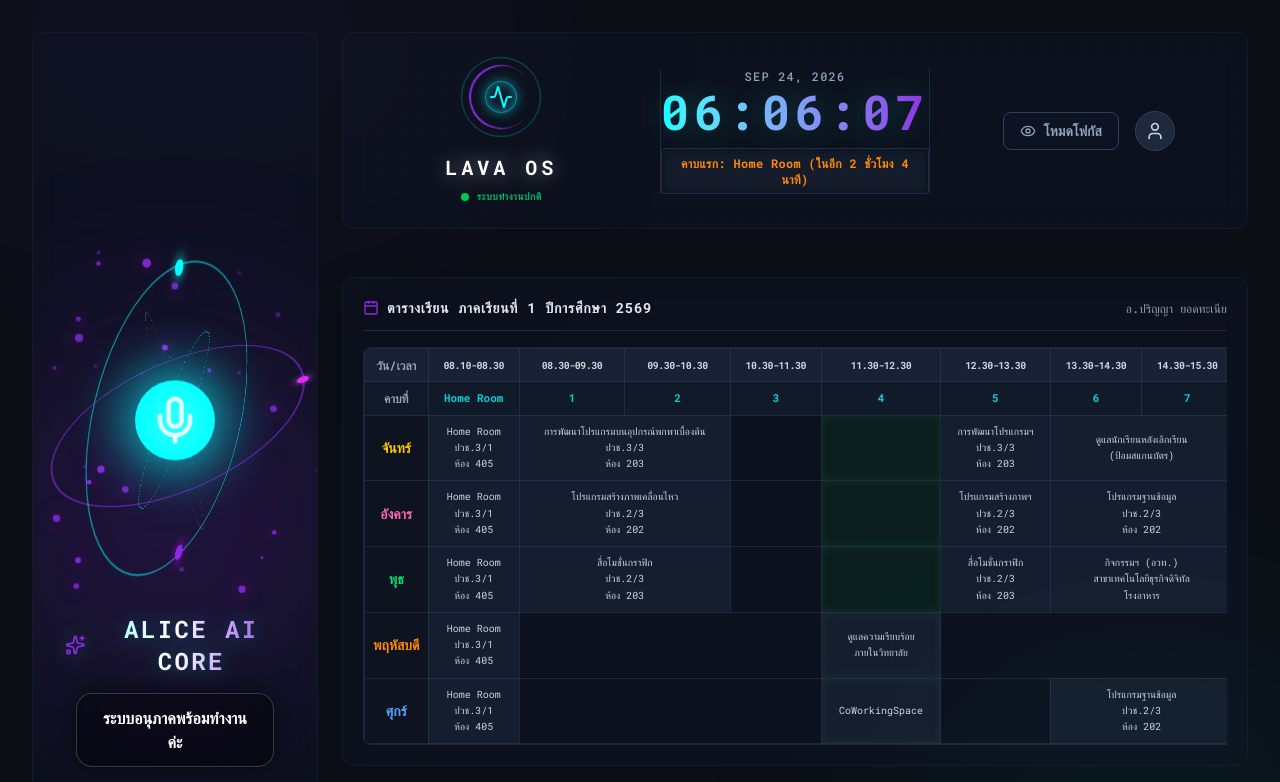
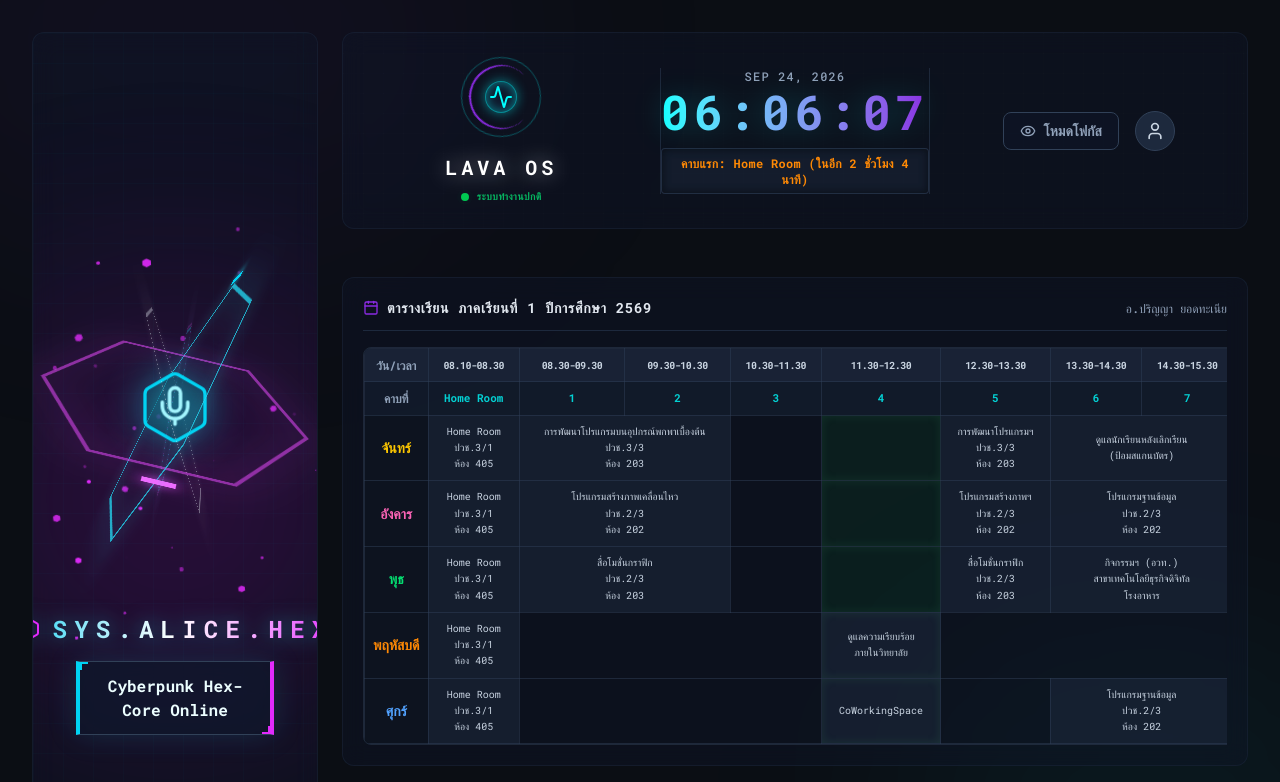
Before and after one commit to parinyabtc69-Txohu-dzwz/Lava, a React (Vite) app: page / in a window 1280 px wide. Shown: the top 782 px of the page. Built offline with nearby package versions, Linux system fonts and the light colour scheme.

Commit message:
Change 3D Core to Cyberpunk Hexagon

```diff
--- a/src/components/VoiceAssistant.jsx
+++ b/src/components/VoiceAssistant.jsx
@@ -1,16 +1,16 @@
 import React, { useState, useEffect, useRef } from 'react';
-import { Mic, Search, Loader2, Sparkles } from 'lucide-react';
+import { Mic, Search, Loader2, Sparkles, Hexagon } from 'lucide-react';
 
 const VoiceAssistant = () => {
   const [isListening, setIsListening] = useState(false);
   const [transcript, setTranscript] = useState('');
-  const [reply, setReply] = useState('ระบบอนุภาคพร้อมทำงานค่ะ');
+  const [reply, setReply] = useState('Cyberpunk Hex-Core Online');
   const [particles, setParticles] = useState([]);
   const recognitionRef = useRef(null);
 
   useEffect(() => {
     // Generate Random Particles
-    const newParticles = Array.from({ length: 50 }).map((_, i) => ({
+    const newParticles = Array.from({ length: 40 }).map((_, i) => ({
       id: i,
       size: Math.random() * 4 + 2,
       top: `${Math.random() * 100}%`,
@@ -32,7 +32,7 @@ const VoiceAssistant = () => {
       recognition.onstart = () => {
         setIsListening(true);
         setTranscript('');
-        setReply('กำลังฟังอยู่ค่ะ...');
+        setReply('กำลังประมวลผลคำสั่ง...');
       };
 
       recognition.onresult = (event) => {
@@ -43,7 +43,7 @@ const VoiceAssistant = () => {
 
       recognition.onerror = (event) => {
         setIsListening(false);
-        setReply('ขออภัยค่ะ ฉันไม่ค่อยได้ยิน');
+        setReply('ข้อผิดพลาด: สัญญาณเสียงไม่ชัดเจน');
       };
 
       recognition.onend = () => {
@@ -61,7 +61,7 @@ const VoiceAssistant = () => {
       const utterance = new SpeechSynthesisUtterance(text);
       utterance.lang = 'th-TH';
       utterance.rate = 1.0;
-      utterance.pitch = 1.2;
+      utterance.pitch = 0.9; // Slightly lower pitch for cyberpunk feel
       window.speechSynthesis.speak(utterance);
     }
   };
@@ -85,24 +85,24 @@ const VoiceAssistant = () => {
     }
 
     if (isSearch && query) {
-      speak(`กำลังค้นหา ${query} ค่ะ`);
+      speak(`ค้นหาข้อมูล: ${query}`);
       setTimeout(() => {
         window.open(`https://www.google.com/search?q=${encodeURIComponent(query)}`, '_blank');
       }, 1500);
       return;
     }
     if (isSearch && !query) {
-      speak('ให้ค้นหาอะไรคะ?');
+      speak('ระบุพารามิเตอร์การค้นหาด้วยครับ');
       return;
     }
 
     if (lowerText.includes('สวัสดี') || lowerText.includes('ดีจ้า')) {
-      speak('สวัสดีค่ะ ฉันคือ อลิส (Alice) ศูนย์กลางระบบของคุณค่ะ');
+      speak('สวัสดี ฉันคือ อลิส AI ส่วนกลางของ LAVA OS');
     } else if (lowerText.includes('เวลา')) {
       const timeStr = new Date().toLocaleTimeString('th-TH', { hour: '2-digit', minute: '2-digit' });
-      speak(`ตอนนี้เวลา ${timeStr} นาฬิกาค่ะ`);
+      speak(`เวลาในระบบขณะนี้ ${timeStr}`);
     } else {
-      speak(`รับทราบค่ะ แต่คุณไม่ได้สั่งให้ค้นหาข้อมูล`);
+      speak(`ไม่พบคำสั่งในระบบ ฐานข้อมูล`);
     }
   };
 
@@ -114,15 +114,30 @@ const VoiceAssistant = () => {
     }
   };
 
+  const HexagonSVG = ({ className, color }) => (
+    <svg viewBox="0 0 100 100" className={`absolute inset-0 w-full h-full ${className}`} style={{ overflow: 'visible' }}>
+      <polygon
+        points="50,3 91,26 91,74 50,97 9,74 9,26"
+        fill="none"
+        stroke={color}
+        strokeWidth="1.5"
+        style={{ filter: `drop-shadow(0 0 8px ${color})` }}
+      />
+    </svg>
+  );
+
   return (
-    <div className="glass-panel w-full h-full min-h-[400px] flex flex-col items-center justify-center p-8 relative overflow-hidden group">
+    <div className="glass-panel w-full h-full min-h-[400px] flex flex-col items-center justify-center p-8 relative overflow-hidden group bg-slate-950/80">
 
       {/* Background ambient continuous pulse */}
-      <div className={`absolute top-1/2 left-1/2 -translate-x-1/2 -translate-y-1/2 w-[400px] h-[400px] rounded-full blur-[100px] pointer-events-none transition-all duration-1000 animate-pulse ${isListening ? 'bg-neonCyan/40' : 'bg-neonPurple/20'}`}></div>
+      <div className={`absolute top-1/2 left-1/2 -translate-x-1/2 -translate-y-1/2 w-[450px] h-[450px] rounded-full blur-[120px] pointer-events-none transition-all duration-1000 animate-pulse ${isListening ? 'bg-cyan-500/30' : 'bg-fuchsia-600/20'}`}></div>
+
+      {/* Cyberpunk Grid Background */}
+      <div className="absolute inset-0 opacity-10 bg-[linear-gradient(rgba(0,255,255,0.2)_1px,transparent_1px),linear-gradient(90deg,rgba(0,255,255,0.2)_1px,transparent_1px)] bg-[size:30px_30px] pointer-events-none"></div>
 
       <div className="text-center z-10 w-full flex flex-col items-center justify-center">
 
-        {/* TRUE 3D HOLOGRAPHIC CORE WITH PARTICLES */}
+        {/* TRUE 3D CYBERPUNK HEXAGON CORE */}
         <div
           onClick={toggleListening}
           className="relative w-64 h-64 sm:w-80 sm:h-80 flex items-center justify-center cursor-pointer mb-8"
@@ -133,14 +148,15 @@ const VoiceAssistant = () => {
             {particles.map(p => (
               <div
                 key={p.id}
-                className={`absolute rounded-full transition-colors duration-500 ${isListening ? 'bg-neonCyan' : 'bg-neonPurple'}`}
+                className={`absolute transition-colors duration-500 ${isListening ? 'bg-cyan-400' : 'bg-fuchsia-500'}`}
                 style={{
                   width: p.size,
                   height: p.size,
                   top: p.top,
                   left: p.left,
                   opacity: 0,
-                  boxShadow: `0 0 ${p.size * 3}px ${isListening ? '#0ff' : '#b0f'}`,
+                  clipPath: 'polygon(50% 0%, 100% 25%, 100% 75%, 50% 100%, 0% 75%, 0% 25%)', // Hexagon particles
+                  boxShadow: `0 0 ${p.size * 3}px ${isListening ? '#22d3ee' : '#d946ef'}`,
                   animation: `float-particle ${p.duration} ease-in-out infinite ${p.delay}`,
                   '--x-move': p.xMove,
                   '--y-move': p.yMove,
@@ -150,75 +166,88 @@ const VoiceAssistant = () => {
           </div>
 
           {/* Core container with float */}
-          <div className="relative w-full h-full z-10" style={{ animation: 'float 6s ease-in-out infinite', transformStyle: 'preserve-3d' }}>
+          <div className="relative w-full h-full z-10" style={{ animation: 'float 4s ease-in-out infinite', transformStyle: 'preserve-3d' }}>
 
-            {/* Inner Glowing Orb */}
-            <div className={`absolute inset-0 m-auto w-16 h-16 sm:w-20 sm:h-20 rounded-full transition-all duration-500 ${isListening ? 'bg-white shadow-[0_0_80px_30px_rgba(0,255,255,0.9)] scale-125' : 'bg-neonCyan shadow-[0_0_50px_15px_rgba(0,255,255,0.6)]'}`}></div>
-
-            {/* 3D Rings */}
-            <div className="absolute inset-0 border-2 border-neonCyan/50 rounded-full" style={{ animation: 'spin3D_X 6s linear infinite', transformStyle: 'preserve-3d' }}>
-                <div className="absolute -top-1.5 left-1/2 w-4 h-4 bg-neonCyan rounded-full shadow-[0_0_15px_#0ff]"></div>
-                <div className="absolute -bottom-1.5 left-1/2 w-4 h-4 bg-neonPurple rounded-full shadow-[0_0_15px_#b0f]"></div>
+            {/* Inner Glowing Hexagon Orb */}
+            <div
+              className={`absolute inset-0 m-auto w-16 h-16 sm:w-20 sm:h-20 transition-all duration-300 flex items-center justify-center ${isListening ? 'scale-125' : 'scale-100'}`}
+            >
+               <Hexagon className={`w-full h-full ${isListening ? 'text-white fill-cyan-400 drop-shadow-[0_0_30px_rgba(34,211,238,1)] animate-pulse' : 'text-cyan-400 fill-cyan-900/50 drop-shadow-[0_0_20px_rgba(34,211,238,0.8)]'}`} strokeWidth={1} />
             </div>
 
-            <div className="absolute inset-6 border-[2px] border-neonPurple/60 rounded-full" style={{ animation: 'spin3D_Y 10s linear infinite reverse', transformStyle: 'preserve-3d' }}>
-                <div className="absolute top-1/2 -left-1.5 w-3 h-3 bg-fuchsia-500 rounded-full shadow-[0_0_10px_#d946ef]"></div>
+            {/* 3D Hexagon Shields */}
+            <div className="absolute inset-0" style={{ animation: 'spin3D_X 8s linear infinite', transformStyle: 'preserve-3d' }}>
+               <HexagonSVG className="scale-100 opacity-80" color="#22d3ee" />
+               <div className="absolute top-0 left-1/2 -translate-x-1/2 -translate-y-1/2 w-8 h-2 bg-cyan-400 shadow-[0_0_15px_#22d3ee]"></div>
             </div>
 
-            <div className="absolute inset-12 border border-white/30 rounded-full" style={{ animation: 'spin3D_Z 14s linear infinite', transformStyle: 'preserve-3d' }}></div>
+            <div className="absolute inset-4" style={{ animation: 'spin3D_Y 12s linear infinite reverse', transformStyle: 'preserve-3d' }}>
+               <HexagonSVG className="scale-100 opacity-60" color="#d946ef" />
+               <div className="absolute top-1/2 left-0 -translate-x-1/2 -translate-y-1/2 w-2 h-8 bg-fuchsia-400 shadow-[0_0_15px_#d946ef]"></div>
+            </div>
 
-            <div className="absolute inset-16 border-[4px] border-dotted border-neonCyan/40 rounded-full" style={{ animation: 'spin3D_XY 18s linear infinite', transformStyle: 'preserve-3d' }}></div>
+            <div className="absolute inset-10" style={{ animation: 'spin3D_Z 16s linear infinite', transformStyle: 'preserve-3d' }}>
+               <HexagonSVG className="scale-100 opacity-40 border-dotted" color="#e2e8f0" />
+            </div>
+
+            <div className="absolute inset-16" style={{ animation: 'spin3D_XY 20s linear infinite', transformStyle: 'preserve-3d' }}>
+               <HexagonSVG className="scale-100 opacity-30" color="#22d3ee" />
+               <HexagonSVG className="scale-105 opacity-20" color="#d946ef" style={{ transform: 'rotate(30deg)' }} />
+            </div>
 
             {/* Status Icon Hovering in Front */}
-            <div className="absolute inset-0 flex items-center justify-center pointer-events-none" style={{ transform: 'translateZ(80px)' }}>
+            <div className="absolute inset-0 flex items-center justify-center pointer-events-none" style={{ transform: 'translateZ(100px)' }}>
                {isListening ? (
-                 <Loader2 className="w-12 h-12 text-white animate-spin drop-shadow-[0_0_20px_rgba(0,255,255,1)]" />
+                 <Loader2 className="w-10 h-10 text-white animate-spin drop-shadow-[0_0_15px_rgba(255,255,255,1)]" />
                ) : (
-                 <Mic className="w-12 h-12 text-white/90 drop-shadow-[0_0_15px_rgba(255,255,255,0.8)] group-hover:scale-110 transition-transform duration-300" />
+                 <Mic className="w-10 h-10 text-cyan-200 drop-shadow-[0_0_15px_rgba(34,211,238,0.8)] group-hover:scale-110 transition-transform duration-300" />
                )}
             </div>
           </div>
         </div>
 
-        <h2 className="text-2xl font-black tracking-widest uppercase mb-4 bg-gradient-to-r from-neonCyan via-white to-neonPurple bg-clip-text text-transparent flex items-center gap-3 drop-shadow-[0_0_10px_rgba(0,255,255,0.3)]">
-           <Sparkles className={`w-6 h-6 ${isListening ? 'text-neonCyan animate-ping' : 'text-neonPurple'}`} />
-           Alice AI Core
+        <h2 className="text-xl sm:text-2xl font-black tracking-[0.3em] uppercase mb-4 bg-gradient-to-r from-cyan-400 via-white to-fuchsia-500 bg-clip-text text-transparent flex items-center gap-3 drop-shadow-[0_0_10px_rgba(34,211,238,0.5)]">
+           <Hexagon className={`w-5 h-5 sm:w-6 sm:h-6 ${isListening ? 'text-cyan-400 animate-ping' : 'text-fuchsia-500'}`} />
+           SYS.ALICE.HEX
         </h2>
 
-        {/* Reply text box */}
-        <div className="w-[90%] max-w-md min-h-[60px] flex items-center justify-center text-base font-semibold text-white px-6 py-3 text-center bg-black/50 backdrop-blur-xl rounded-2xl border border-white/20 shadow-[0_0_30px_rgba(0,0,0,0.6)]">
+        {/* Reply text box - Cyberpunk style */}
+        <div className="w-[90%] max-w-md min-h-[60px] flex items-center justify-center text-base font-bold text-cyan-50 px-6 py-3 text-center bg-slate-900/80 backdrop-blur-xl border-l-4 border-l-cyan-400 border-r-4 border-r-fuchsia-500 border-t border-b border-slate-700 shadow-[0_0_30px_rgba(34,211,238,0.15)] rounded-none relative">
+           {/* Cyberpunk corner cuts fake effect */}
+           <div className="absolute top-0 left-0 w-2 h-2 border-t-2 border-l-2 border-cyan-400"></div>
+           <div className="absolute bottom-0 right-0 w-2 h-2 border-b-2 border-r-2 border-fuchsia-500"></div>
            {reply}
         </div>
 
         {/* Transcript text box */}
         {transcript && (
-          <div className="mt-4 text-sm text-neonCyan font-mono italic max-w-md w-full truncate px-4 bg-black/30 py-2 rounded-lg border border-neonCyan/20">
-             <span className="opacity-50">You: </span> "{transcript}"
+          <div className="mt-4 text-xs text-cyan-400 font-mono tracking-wider max-w-md w-full truncate px-4 bg-slate-900/50 py-2 border border-cyan-500/30">
+             <span className="opacity-50 text-fuchsia-400">INPUT > </span> {transcript}
           </div>
         )}
       </div>
 
-      {/* Keyframes for TRUE 3D spinning and Particles */}
+      {/* Keyframes for TRUE 3D spinning and Hex Particles */}
       <style>{`
         @keyframes float {
           0% { transform: translateY(0px); }
-          50% { transform: translateY(-20px); }
+          50% { transform: translateY(-15px); }
           100% { transform: translateY(0px); }
         }
         @keyframes float-particle {
-          0% { transform: translate(0, 0) scale(0.5); opacity: 0; }
+          0% { transform: translate(0, 0) scale(0.5) rotate(0deg); opacity: 0; }
           40% { opacity: 0.8; }
-          50% { transform: translate(var(--x-move), var(--y-move)) scale(1.5); opacity: 1; }
+          50% { transform: translate(var(--x-move), var(--y-move)) scale(1.5) rotate(180deg); opacity: 1; }
           60% { opacity: 0.8; }
-          100% { transform: translate(calc(var(--x-move) * 2), calc(var(--y-move) * 2)) scale(0); opacity: 0; }
+          100% { transform: translate(calc(var(--x-move) * 2), calc(var(--y-move) * 2)) scale(0) rotate(360deg); opacity: 0; }
         }
         @keyframes spin3D_X {
-          0% { transform: rotateX(0deg) rotateY(60deg); }
-          100% { transform: rotateX(360deg) rotateY(60deg); }
+          0% { transform: rotateX(0deg) rotateY(60deg) rotateZ(0deg); }
+          100% { transform: rotateX(360deg) rotateY(60deg) rotateZ(180deg); }
         }
         @keyframes spin3D_Y {
-          0% { transform: rotateX(60deg) rotateY(0deg); }
-          100% { transform: rotateX(60deg) rotateY(360deg); }
+          0% { transform: rotateX(60deg) rotateY(0deg) rotateZ(0deg); }
+          100% { transform: rotateX(60deg) rotateY(360deg) rotateZ(-180deg); }
         }
         @keyframes spin3D_Z {
           0% { transform: rotateX(75deg) rotateY(75deg) rotateZ(0deg); }
```
